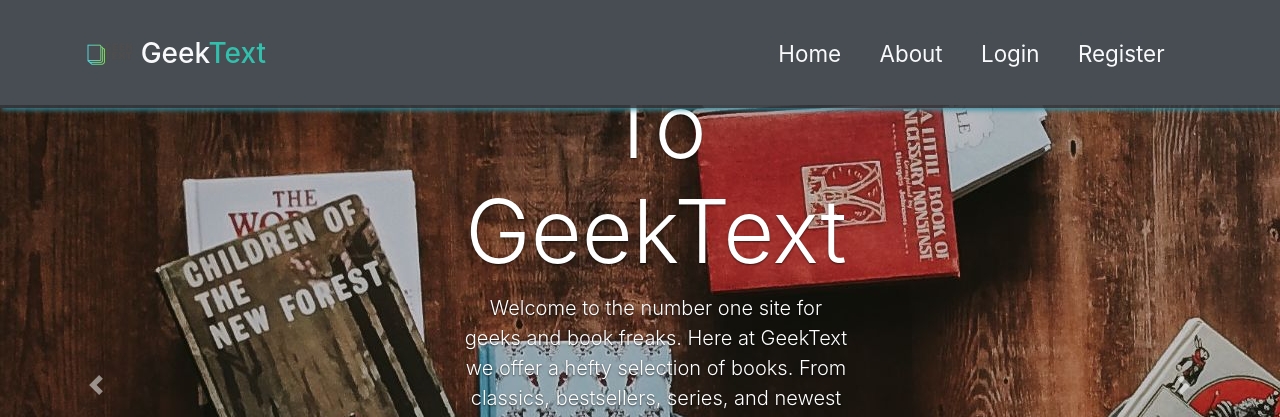
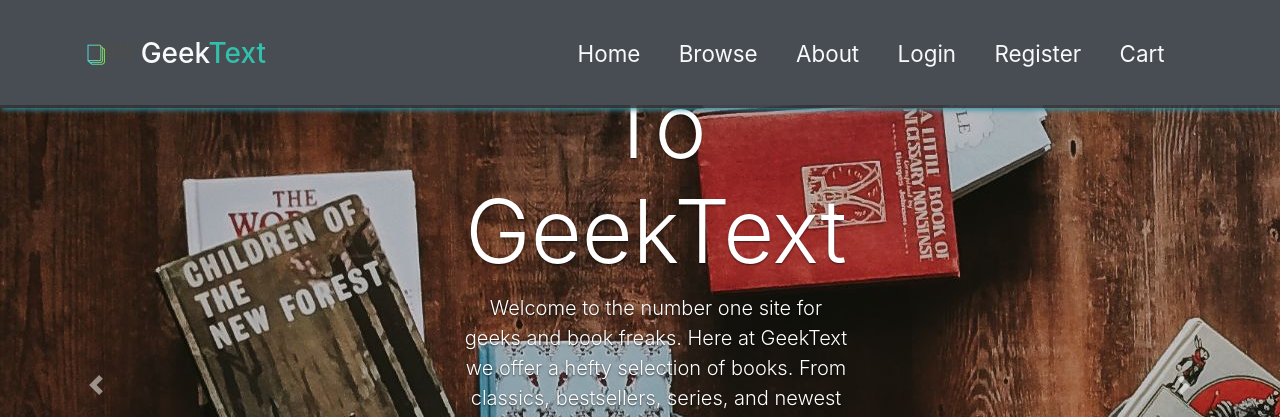
Before and after one commit to teamtwogeektext/GeekText_Team2, a Flask app: page / in a window 1280 px wide; the page is wider, and only the part inside the window is pictured. Shown: the top 417 px of that part. Run offline with Flask 2, Linux system fonts and the light colour scheme; data comes from the database, SQL or seed files in the repository; some libraries are stand-ins or nearby versions.

Commit message:
Added some navigation buttons

```diff
--- a/GeekText_Team2/templates/base.html
+++ b/GeekText_Team2/templates/base.html
@@ -43,12 +43,15 @@
         >
           <span class="navbar-toggler-icon"></span>
         </button>
-        <div class="Collapse navbar-collapse" id="navbarCollapse">
+        <div class="collapse navbar-collapse" id="navbarCollapse">
           <ul class="navbar-nav ml-auto">
             <li class="nav-item">
               <a href="{{ url_for('core.home') }}" class="nav-link text-light"
-                >Home</a
-              >
+                >Home</a>
+            </li>
+            <li class="nav-item">
+              <a href="{{ url_for('books.list') }}" class="nav-link text-light"
+                >Browse</a>
             </li>
             <li class="nav-item">
               <a href="#about" class="nav-link text-light">About</a>
@@ -56,7 +59,7 @@
             {% if current_user.is_authenticated %}
             <li class="nav-item dropdown">
               <a
-                class="nav-link dropdown-toggle active"
+                class="nav-link dropdown-toggle active text-light"
                 href="#"
                 id="navbarDropdown"
                 role="button"
@@ -67,8 +70,8 @@
                 Account
               </a>
               <div class="dropdown-menu" aria-labelledby="navbarDropdown">
-                <a class="dropdown-item text-light" href="#">Wishlist</a>
-                <a class="dropdown-item text-light" href="#">Shopping Cart</a>
+                <a class="dropdown-item" href="#">Wishlist</a>
+                <a class="dropdown-item" href="#">Shopping Cart</a>
                 <div class="dropdown-divider"></div>
                 <a
                   class="dropdown-item"
@@ -100,6 +103,15 @@
               >
             </li>
             {% endif %}
+            <li class="nav-item">
+              <a
+                class="nav-link active text-light"
+                href="{{ url_for('users.register') }}"
+                tabindex="-1"
+                aria-disabled="false"
+                >Cart</a
+              >
+            </li>
           </ul>
         </div>
       </div>
```
